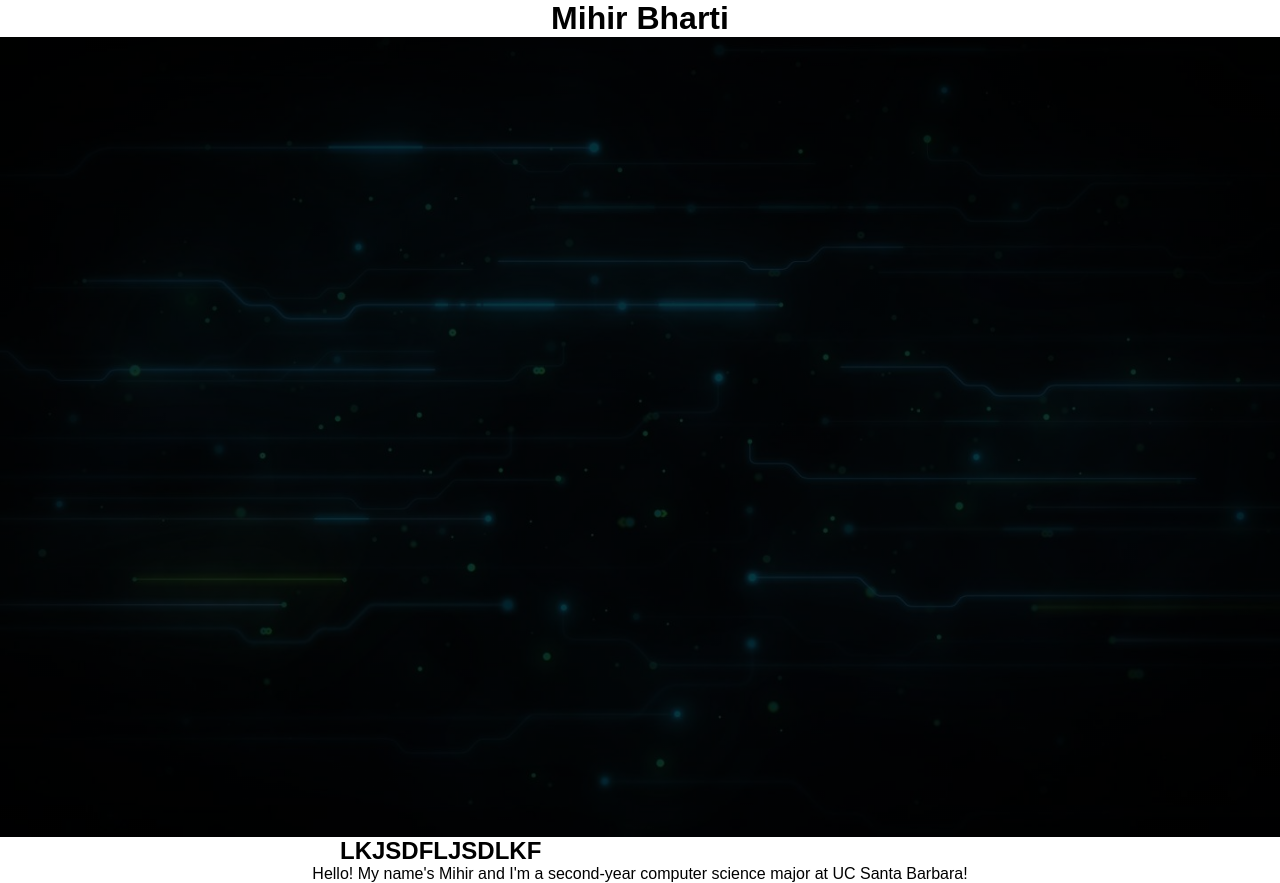
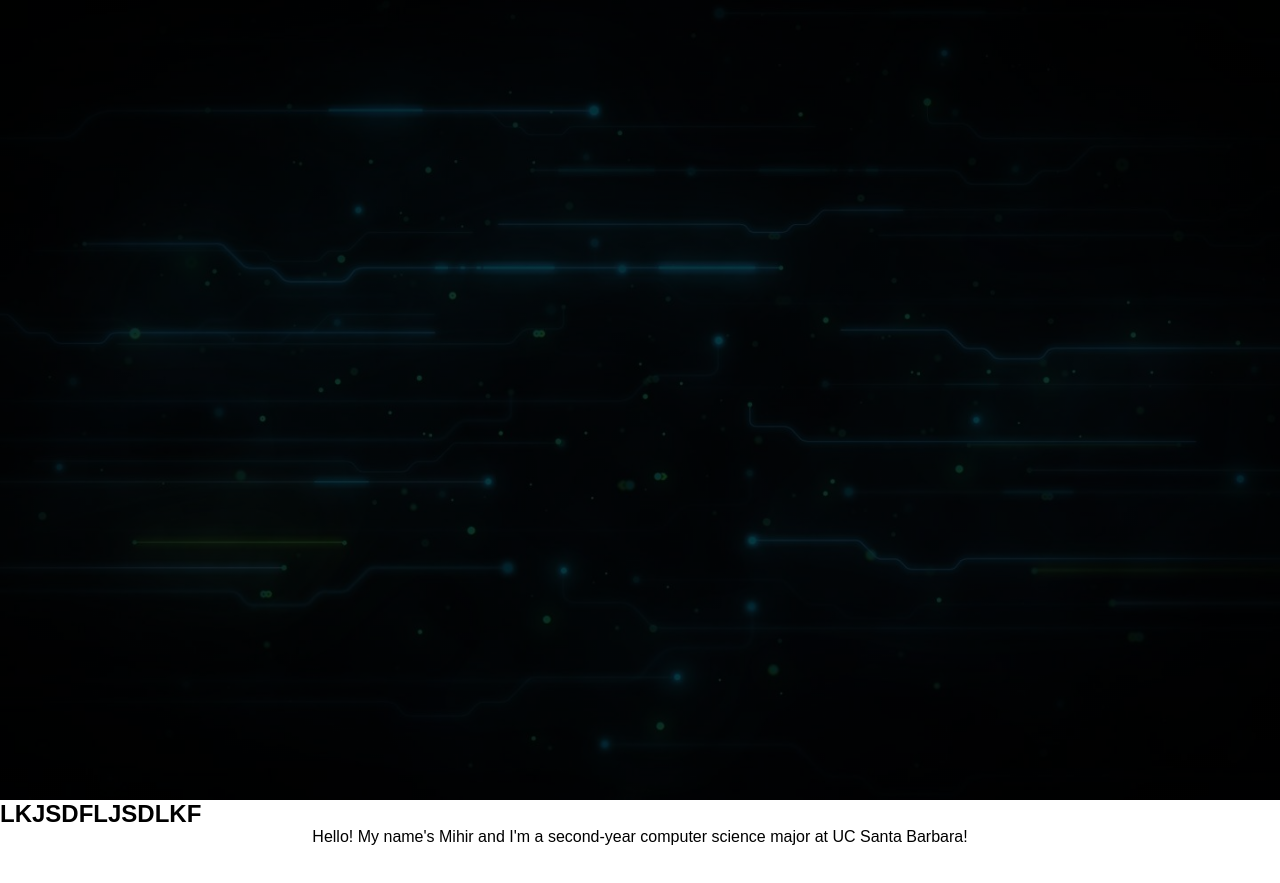
Before and after one commit to mbharti12/mbharti12.github.io, a plain HTML site: page index.html in a window 1280 px wide. After the commit the page ends 846 px from the top, so only its background shows below. Drawn offline with Linux system fonts and the light colour scheme.

Commit message:
removing headers

```diff
--- a/index.html
+++ b/index.html
@@ -1,13 +1,13 @@
 <!doctype html>
 <html>
     <head>
-        <title>Mihir Bharti</title>
+        <!-- <title>Mihir Bharti</title> -->
         <link rel="stylesheet" href="style.css">
     </head>
     <body>
-        <h1>
+        <!-- <h1>
             <center> Mihir Bharti </center>
-        </h1>
+        </h1> -->
         <div class="banner">
 
         </div>
--- a/style.css
+++ b/style.css
@@ -10,7 +10,7 @@
     background-size: cover;
     background-position: center;
 }
-.content{
+/* .content{
     width: 600px;
     margin: auto;
-}
+} */
```
